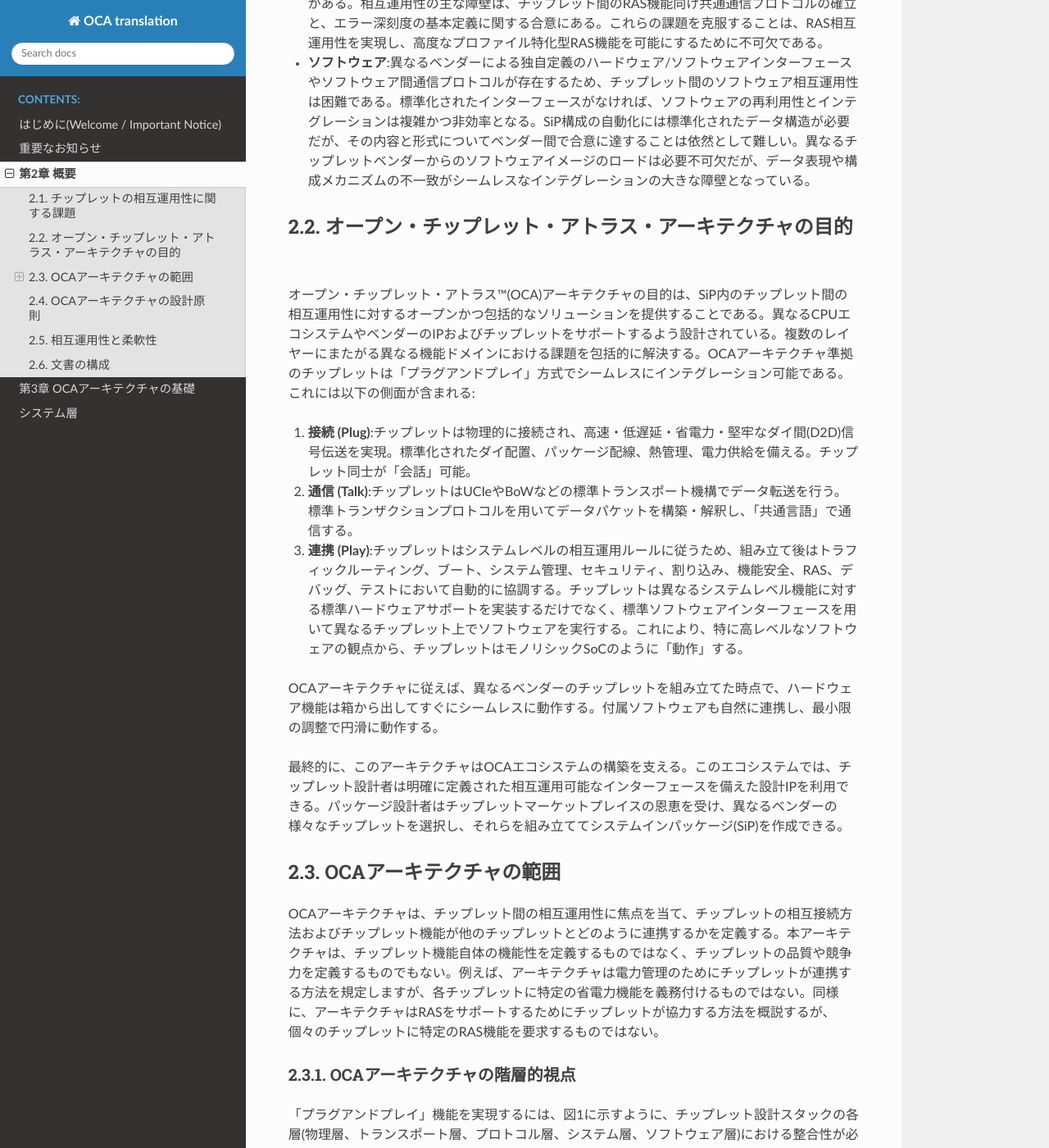
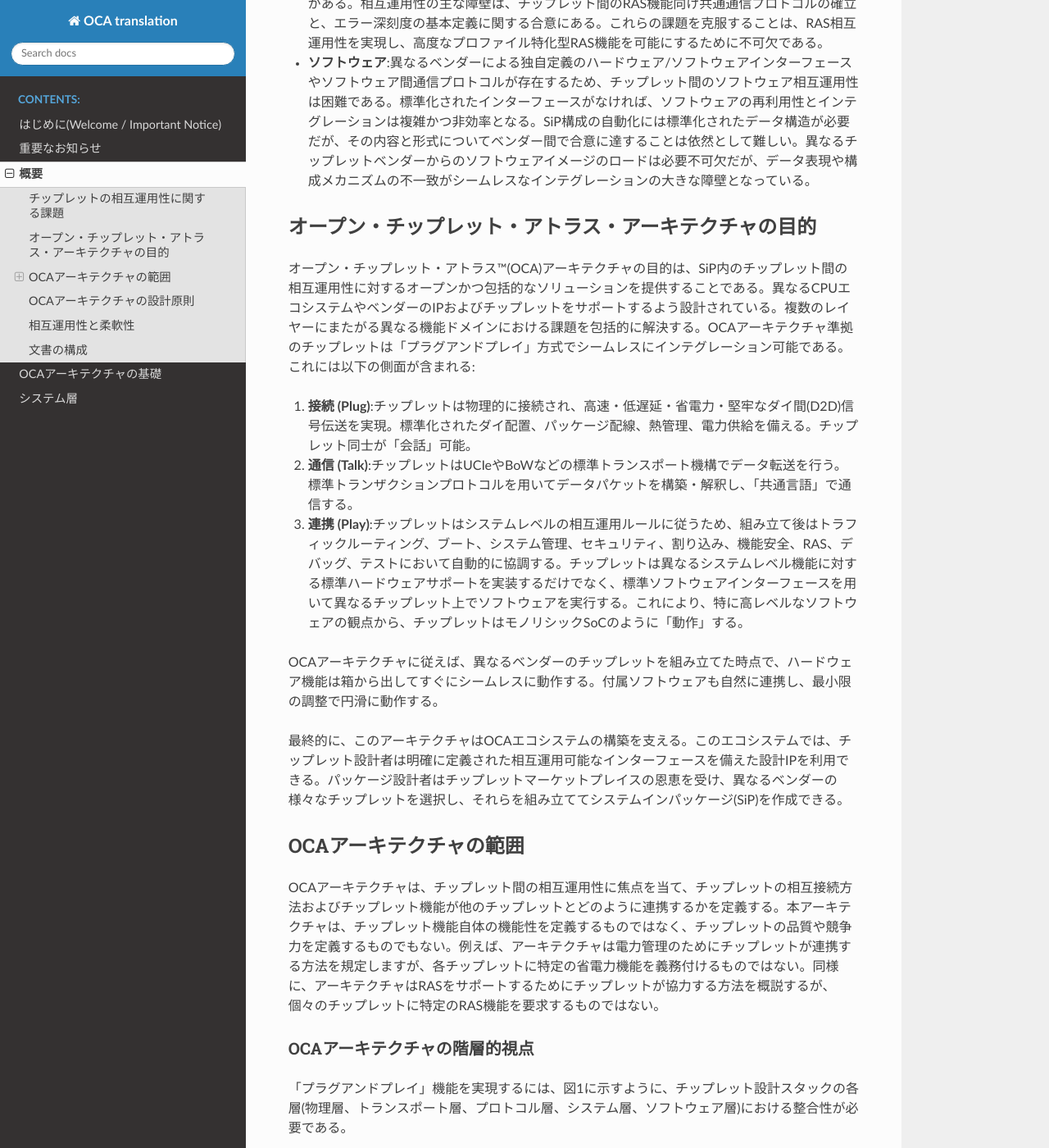
Before and after one commit to msyksphinz-self/open_chiplet_atlas_jp, a Sphinx documentation site: the page built from source/02_overview.rst, in a window 1280 px wide and 1400 px high, scrolled down 1650 px. Shown: the whole window at 82% size. Built offline with Sphinx 7.4.7 and the Read the Docs theme 3.1.0, drawn with Linux system fonts in a browser that asks for light colours; some of the changed text lies outside the part shown.

Commit message:
Remove section number

```diff
--- a/source/02_overview.rst
+++ b/source/02_overview.rst
@@ -1,5 +1,5 @@
-第2章 概要
-==========
+概要
+====
 
 チップレットは、個別のコンポーネントとして機能するように設計された小型の特殊集積回路である。
 
@@ -9,8 +9,8 @@
 
 このアプローチにより、柔軟性の向上、歩留まりの改善、コスト効率の向上、市場投入までの時間短縮が実現される。
 
-2.1. チップレットの相互運用性に関する課題
------------------------------------------
+チップレットの相互運用性に関する課題
+------------------------------------
 
 チップレットベースのSiPは利点を提供する一方で、SiP開発、特に様々なチップレット間の相互運用性において新たな課題をもたらしている。
 
@@ -28,8 +28,8 @@
 -  **RAS**:メーカーごとにRASアーキテクチャの設計は独自である。SiP内の個々のチップレットは固有のエラー処理実装を持つ可能性がある。差異があるにもかかわらず、全てのチップレットはエラーを正確に特定・報告し、効果的に管理し、障害の影響を制限するために連携する必要がある。相互運用性の主な障壁は、チップレット間のRAS機能向け共通通信プロトコルの確立と、エラー深刻度の基本定義に関する合意にある。これらの課題を克服することは、RAS相互運用性を実現し、高度なプロファイル特化型RAS機能を可能にするために不可欠である。
 -  **ソフトウェア**:異なるベンダーによる独自定義のハードウェア/ソフトウェアインターフェースやソフトウェア間通信プロトコルが存在するため、チップレット間のソフトウェア相互運用性は困難である。標準化されたインターフェースがなければ、ソフトウェアの再利用性とインテグレーションは複雑かつ非効率となる。SiP構成の自動化には標準化されたデータ構造が必要だが、その内容と形式についてベンダー間で合意に達することは依然として難しい。異なるチップレットベンダーからのソフトウェアイメージのロードは必要不可欠だが、データ表現や構成メカニズムの不一致がシームレスなインテグレーションの大きな障壁となっている。
 
-2.2. オープン・チップレット・アトラス・アーキテクチャの目的
------------------------------------------------------------
+オープン・チップレット・アトラス・アーキテクチャの目的
+------------------------------------------------------
 
 オープン・チップレット・アトラス™(OCA)アーキテクチャの目的は、SiP内のチップレット間の相互運用性に対するオープンかつ包括的なソリューションを提供することである。異なるCPUエコシステムやベンダーのIPおよびチップレットをサポートするよう設計されている。複数のレイヤーにまたがる異なる機能ドメインにおける課題を包括的に解決する。OCAアーキテクチャ準拠のチップレットは「プラグアンドプレイ」方式でシームレスにインテグレーション可能である。これには以下の側面が含まれる:
 
@@ -44,13 +44,13 @@ OCAアーキテクチャに従えば、異なるベンダーのチップレッ
 
 最終的に、このアーキテクチャはOCAエコシステムの構築を支える。このエコシステムでは、チップレット設計者は明確に定義された相互運用可能なインターフェースを備えた設計IPを利用できる。パッケージ設計者はチップレットマーケットプレイスの恩恵を受け、異なるベンダーの様々なチップレットを選択し、それらを組み立ててシステムインパッケージ(SiP)を作成できる。
 
-2.3. OCAアーキテクチャの範囲
-----------------------------
+OCAアーキテクチャの範囲
+-----------------------
 
 OCAアーキテクチャは、チップレット間の相互運用性に焦点を当て、チップレットの相互接続方法およびチップレット機能が他のチップレットとどのように連携するかを定義する。本アーキテクチャは、チップレット機能自体の機能性を定義するものではなく、チップレットの品質や競争力を定義するものでもない。例えば、アーキテクチャは電力管理のためにチップレットが連携する方法を規定しますが、各チップレットに特定の省電力機能を義務付けるものではない。同様に、アーキテクチャはRASをサポートするためにチップレットが協力する方法を概説するが、個々のチップレットに特定のRAS機能を要求するものではない。
 
-2.3.1. OCAアーキテクチャの階層的視点
-~~~~~~~~~~~~~~~~~~~~~~~~~~~~~~~~~~~~
+OCAアーキテクチャの階層的視点
+~~~~~~~~~~~~~~~~~~~~~~~~~~~~
 
 「プラグアンドプレイ」機能を実現するには、図1に示すように、チップレット設計スタックの各層(物理層、トランスポート層、プロトコル層、システム層、ソフトウェア層)における整合性が必要である。
 
@@ -80,8 +80,8 @@ UCIeやUCIe上のAMBAプロトコルなど、一部のトランスポート層
 
 物理層は、初期アーキテクチャ1.0以降のリリースにおいて新たな章として定義される予定である。それまでは、チップレット設計者が自社のチップレットの要件を満たす物理層ソリューションを構築し、SiPインテグレーターがシームレスなインテグレーションを確保する責任を負う。UCIeやBoWには確かに物理層が存在するが、本初期リリースでは簡略化のため省略されており、物理層の詳細が明らかになり次第更新される予定である。
 
-2.3.2. インテグレーション例
-~~~~~~~~~~~~~~~~~~~~~~~~~~~
+インテグレーション例
+~~~~~~~~~~~~~~~~~~~~
 
 本節では、OCAアーキテクチャ関連コンポーネントを色分けして強調表示した、3つのチップレット・インテグレーション例を示す。
 
@@ -118,8 +118,8 @@ UCIeやUCIe上のAMBAプロトコルなど、一部のトランスポート層
 
 図4. ハブを用いた分散型のチップレットのインテグレーション
 
-2.4. OCAアーキテクチャの設計原則
---------------------------------
+OCAアーキテクチャの設計原則
+--------------------------
 
 OCAアーキテクチャは以下の原則に基づいて定義される:
 
@@ -127,8 +127,8 @@ OCAアーキテクチャは以下の原則に基づいて定義される:
 -  **業界標準ベース**:可能な限り既存の業界標準ソリューションを活用する。
 -  **アクセス可能性**:広く利用可能な知的財産(IP)を有するソリューションを優先する。
 
-2.5. 相互運用性と柔軟性
------------------------
+相互運用性と柔軟性
+------------------
 
 柔軟性はしばしば相互運用性を犠牲にする。OCAアーキテクチャは両者のバランスを取るため、以下の方法を採用する:
 
@@ -136,8 +136,8 @@ OCAアーキテクチャは以下の原則に基づいて定義される:
 -  ユースケースや市場セグメントによって適したソリューションは異なる。この課題に対処するため、OCAアーキテクチャはプロファイルの概念を導入している。各プロファイルは、特定のチップレットファミリー向けに機能ドメインの選択とパラメータ値の割り当てを通じてOCA基本定義を精緻化したものである。
    特定の機能はプロファイル依存であり、特定のプロファイルでのみ要求される。異なるプロファイルに準拠するチップレット間の相互運用性は保証されない。チップレットが複数のプロファイルをサポートする必要がある場合、すべてのプロファイル要件のスーパーセットを満たす必要があり、個々のプロファイルは必要に応じて選択的に有効化される。
 
-2.6. 文書の構成
----------------
+文書の構成
+----------
 
 本ドキュメントの残りの部分は以下の構成となっている:
 
```
Also changed, not shown: source/03_foundation.rst (+11 -7 lines).
